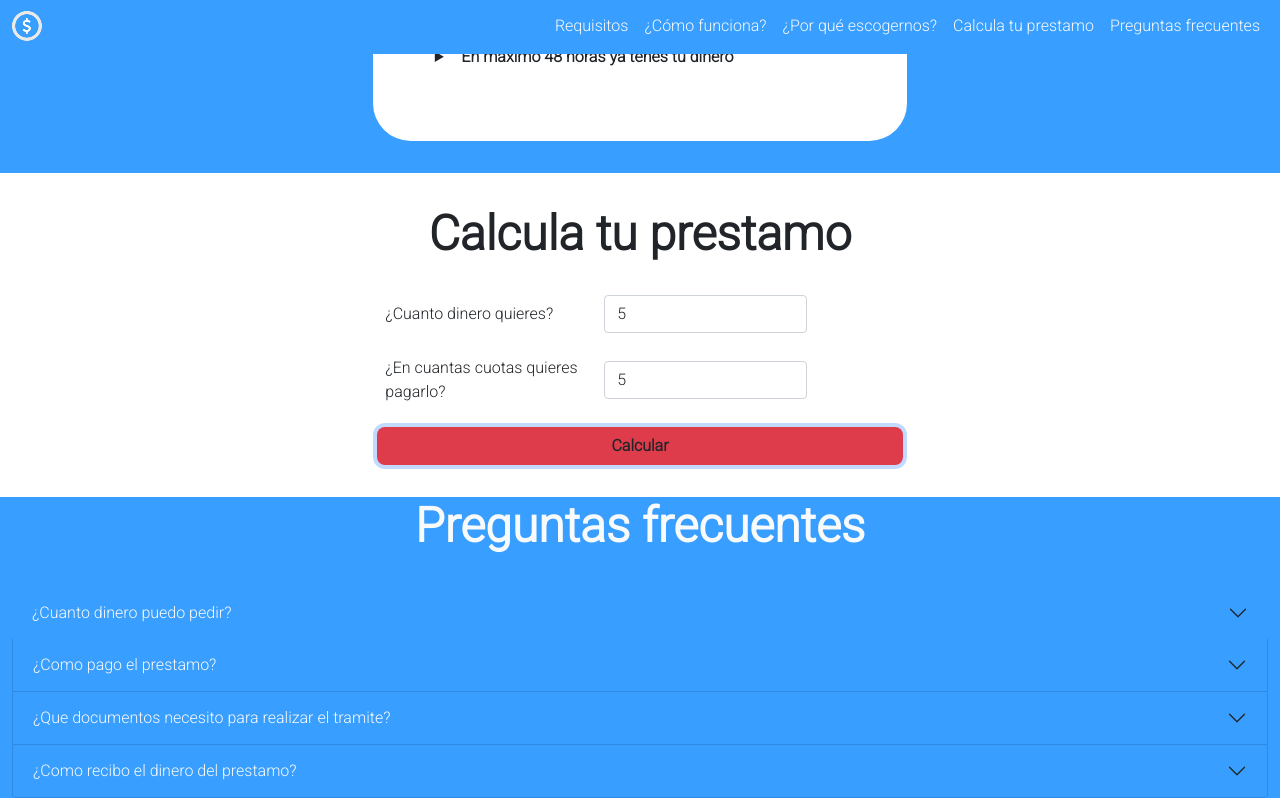
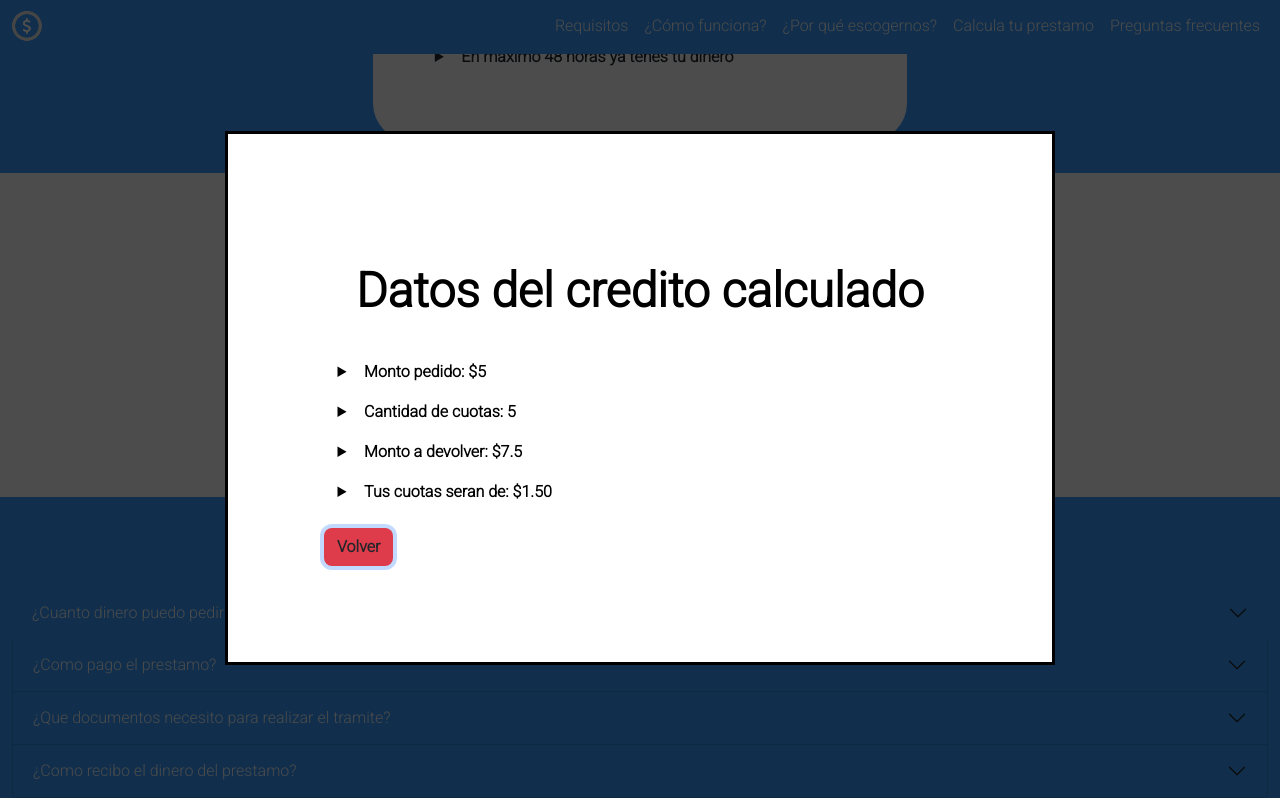
Before and after one commit to TomasPaoletti/TuPrestamoPaoletti, a plain HTML site: page index.html in a window 1280 px wide. Both pictures are taken after typing "5", "5" into the empty fields and a click on the button "Calcular". Shown: the part 1229-2027 px from the top of the page. Drawn offline with nearby package versions, Linux system fonts and the light colour scheme.

Commit message:
Eventos agregados

```diff
--- a/index.html
+++ b/index.html
@@ -152,11 +152,24 @@
                             <div class="col-lg-5">
                                 <input type="number" id="inputcuotas" class="form-control">
                             </div>
-                            <button class="btn btn-outline" type="button">Calcular</button>
+                            <button class="btn btn-outline" type="button"
+                                id="btn-abrir-modal-prestamo">Calcular</button>
                         </div>
                     </form>
                 </div>
             </div>
+            <dialog id="modal-prestamo">
+                <div class="box-list">
+                    <h2 id="titulo"></h2>
+                    <ul>
+                        <li id="primera"></li>
+                        <li id="segunda"></li>
+                        <li id="tercera"></li>
+                        <li id="cuarta"></li>
+                    </ul>
+                    <button class="btn btn-outline" type="button" id="btn-cerrar-modal-prestamo">Volver</button>
+                </div>
+            </dialog>
         </div>
     </section>
     <!-- seccion preguntas frecuentes -->
--- a/js/script.js
+++ b/js/script.js
@@ -7,24 +7,7 @@
     }
 }
 
-function ingresardinero(dineroprestado) {
-    alert("Te prestaremos $" + dineroprestado);
-    return dineroprestado
-}
 
-function cuotas(cuotasapagar) {
-    while (cuotasapagar > 12) {
-        alert("Error. Solo puedes elegir hasta 12 cuotas");
-        cuotasapagar = parseInt(prompt("¿En cuantas cuotas quieres devolver el dinero? Puede hasta 12 meses"));
-    }
-    alert("Elegiste devolver el dinero en " + cuotasapagar + " meses. El interes es de 10% por cuota");
-    return cuotasapagar
-}
-
-function devolucion(dineroconinteres, porcuota) {
-    alert("Tendras que devolver $" + dineroconinteres + " en total.");
-    alert("Tu cuota mensual es de $" + porcuota.toFixed(2));
-}
 class PersonaSolicitante {
     constructor(nombre, edad, nacionalidad, razonSocial) {
         this.nombre = nombre;
@@ -48,17 +31,6 @@ const clientes = [];
 clientes.push(personaIngresada = new PersonaSolicitante(nombrePersona, edadPersona, nacionalidad, razonSocial));
 console.log(personaIngresada);
 
-let dineroprestado = parseInt(prompt("Cuanto dinero quieres?"));
-ingresardinero(dineroprestado);
-
-let cuotasapagar = parseInt(prompt("¿En cuantas cuotas quieres devolver el dinero? Puede hasta 12 meses"));
-cuotas(cuotasapagar);
-
-const interes = cuotasapagar * 10;
-let dineroconinteres = dineroprestado + (dineroprestado * (interes / 100));
-let porcuota = dineroconinteres / cuotasapagar;
-devolucion(dineroconinteres, porcuota);
-
 clientes.push(prestamoPersonal = new cantidadPrestada(dineroprestado, cuotasapagar, dineroconinteres, porcuota));
 console.log(prestamoPersonal);
 
@@ -66,3 +38,49 @@ console.log(clientes);
 
 const maxmonth = clientes.some((clientes) => clientes.cuotasapagar >= 12);
 console.log(maxmonth); */
+
+//Modal calcular prestamo
+
+function calculoprestamo(dineroprestado, cuotasapagar, ) {
+    let interes = cuotasapagar * 10;
+    let dineroconinteres = Number(dineroprestado) + (dineroprestado * (interes / 100));
+    let porcuota = dineroconinteres / cuotasapagar;
+    return {
+        montofinal: dineroconinteres,
+        montoporcuota: porcuota
+    }
+}
+
+function modalagregado (dineroprestado, cuotasapagar){
+    const resultado = calculoprestamo(dineroprestado, cuotasapagar)
+    const titulo = document.querySelector("#titulo")
+    const primera = document.querySelector("#primera");
+    const segunda = document.querySelector("#segunda");
+    const tercera = document.querySelector("#tercera");
+    const cuarta = document.querySelector("#cuarta");
+    titulo.textContent = "Datos del credito calculado";
+    primera.textContent = "Monto pedido: $"+ dineroprestado;
+    segunda.textContent = "Cantidad de cuotas: "+ cuotasapagar;
+    tercera.textContent = "Monto a devolver: $"+ resultado.montofinal;
+    cuarta.textContent = "Tus cuotas seran de: $"+ resultado.montoporcuota.toFixed(2);
+}
+
+const btnabrirmodalprestamo = document.querySelector("#btn-abrir-modal-prestamo");
+const btncerrarmodalprestamo = document.querySelector("#btn-cerrar-modal-prestamo");
+const modalprestamo = document.querySelector("#modal-prestamo");
+
+btnabrirmodalprestamo.addEventListener("click", () => {
+    let dineroprestado = document.getElementById("inputmonto").value;
+    let cuotasapagar = document.getElementById("inputcuotas").value;
+    const resultado = calculoprestamo(dineroprestado, cuotasapagar);
+    modalagregado(dineroprestado, cuotasapagar);
+})
+
+
+btnabrirmodalprestamo.addEventListener("click", () => {
+    modalprestamo.showModal();
+});
+
+btncerrarmodalprestamo.addEventListener("click", () => {
+    modalprestamo.close();
+})
--- a/scss/styles.scss
+++ b/scss/styles.scss
@@ -100,7 +100,7 @@ body {
     }
 }
 
-.seccion-calcular-prestamo{
+.seccion-calcular-prestamo {
     button {
         background-color: $color-detail;
         font-weight: 600;
@@ -114,14 +114,22 @@ body {
     }
 }
 
-.seccion-preguntas-frecuentes{
+dialog {
+&::backdrop{
+    background-color: rgba(0,0,0,.70);
+}
+}
+
+.seccion-preguntas-frecuentes {
     background-color: $color-primary;
     color: $color-text;
-    .accordion-button{
+
+    .accordion-button {
         background-color: $color-primary;
         color: $color-text;
     }
-    .accordion-item{
+
+    .accordion-item {
         background-color: $color-primary;
     }
 }
```
Also changed, not shown: css/styles.css.
